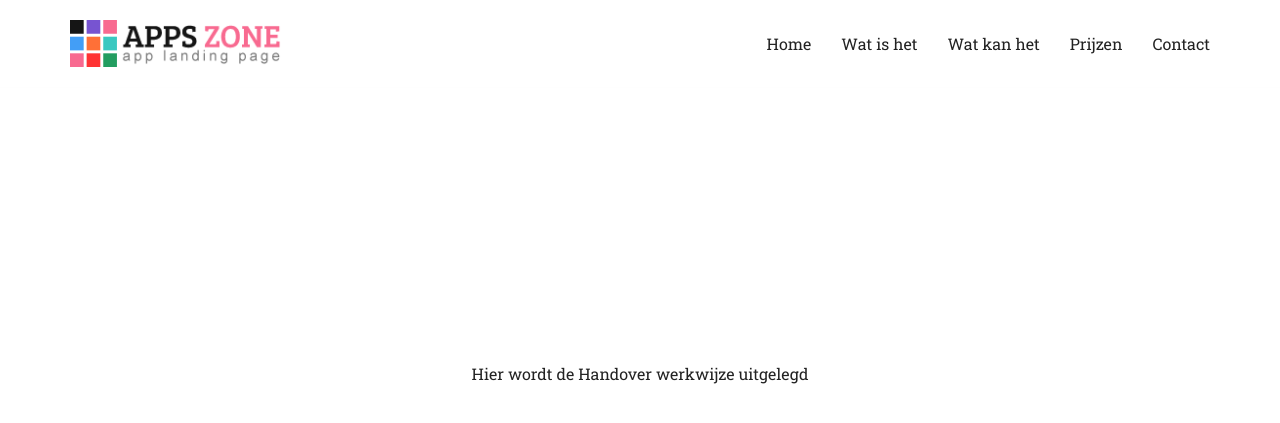
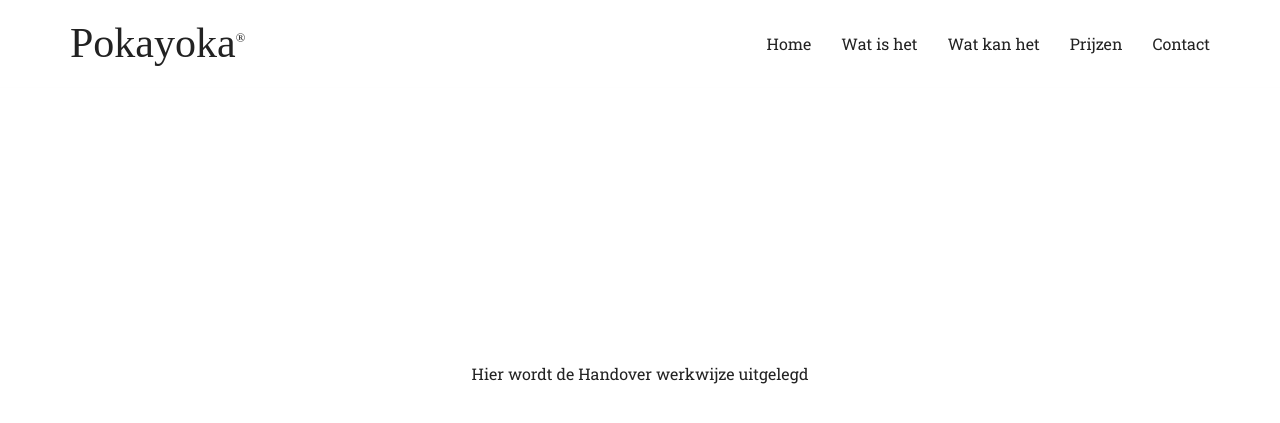
Before and after one commit to sandersoeteman/sandersoeteman.github.io, a Jekyll site: the page built from pages/handovers.html, in a window 1280 px wide. Shown: the top 423 px of the page. Built offline with Jekyll 4.4.1, drawn with Linux system fonts in a browser that asks for light colours; nearby versions of some CDN libraries; some web fonts are replaced.

Commit message:
replaced logo img with pokayoka h1

```diff
--- a/_includes/header.html
+++ b/_includes/header.html
@@ -1,16 +1,22 @@
-<header id="stickey-menu">
+<header id="sticky-menu">
   <div class="main-menu">
     <div class="container">
       <div class="row">
         <!-- Brand and toggle get grouped for better mobile display -->
         <div class="col-sm-3">
           <div class="navbar-header">
-                        <button type="button" class="navbar-toggle collapsed custom-toggle" data-toggle="collapse" data-target="#header-menu" aria-expanded="false">
+            <button
+              type="button"
+              class="navbar-toggle collapsed custom-toggle"
+              data-toggle="collapse"
+              data-target="#header-menu"
+              aria-expanded="false"
+            >
               <i class="fa fa-bars fa-lg"></i>
             </button>
             <div class="logo-brand">
-                            <a href="{{site.url}}">
-                                <img src="{{site.baseurl}}/assets/images/logo.png" alt="logo">
+              <a href="{{ site.url }}">
+                <h1 class="registered">Pokayoka</h1>
               </a>
             </div>
           </div>
--- a/_includes/header_two.html
+++ b/_includes/header_two.html
@@ -1,5 +1,5 @@
 <!-- main menu area -->
-<header id="stickey-menu">
+<header id="sticky-menu">
    <nav class="main-menu">
       <div class="container">
          <!-- Brand and toggle get grouped for better mobile display -->
--- a/_layouts/tag_page.html
+++ b/_layouts/tag_page.html
@@ -4,7 +4,7 @@
 ---
 
 <!-- main menu area -->
-<header id="stickey-menu">
+<header id="sticky-menu">
   <nav class="main-menu">
     <div class="container">
       <!-- Brand and toggle get grouped for better mobile display -->
--- a/assets/css/responsive.css
+++ b/assets/css/responsive.css
@@ -238,7 +238,7 @@
     color: #f86a90;
   }
 
-  .stickey .main-menu ul li a:hover {
+  .sticky .main-menu ul li a:hover {
     color: #f86a90 !important;
   }
   .custom-toggle i {
--- a/assets/css/style.css
+++ b/assets/css/style.css
@@ -314,7 +314,20 @@ header {
 .logo-brand {
   float: left;
 }
-
+header .container h1 {
+  font-size: 42px;
+  margin: 0;
+  color: #222;
+}
+header.sticky .container h1 {
+  font-size: 28px;
+  margin-top: 9px;
+}
+.registered::after {
+  content: "\00AE";
+  font-size: 30%;
+  vertical-align: super;
+}
 .log-icon {
   float: left;
   font-size: 43px;
@@ -358,11 +371,11 @@ header {
   background-color: #f86a90;
   border-radius: 39px;
 }
-.stickey .navbar-nav li a:hover {
+.sticky .navbar-nav li a:hover {
   background-color: transparent !important;
   color: #f96a91;
 }
-.stickey .main-menu .navbar-nav li.active a {
+.sticky .main-menu .navbar-nav li.active a {
   color: #f96a91;
 }
 .navbar-nav li a:hover,
@@ -377,7 +390,7 @@ header {
   height: 47px;
   width: auto !important;
 }
-header.stickey .logo-brand img {
+header.sticky .logo-brand img {
   height: 30px;
   width: auto !important;
   margin-top: 9px;
@@ -708,7 +721,7 @@ header.stickey .logo-brand img {
 6. Sticky Menu
    ========================================== */
 
-.stickey .main-menu {
+.sticky .main-menu {
   animation: 0.2s linear 0s normal none 1 running fadeInDown;
   box-shadow: 0 4px 8px rgba(0, 0, 0, 0.1);
   background: #ffffff;
@@ -723,7 +736,7 @@ header.stickey .logo-brand img {
   padding: 0px 0;
   border: 0;
 }
-.stickey .main-menu ul li a {
+.sticky .main-menu ul li a {
   color: #303030;
 }
 /* ==========================================
--- a/assets/js/main.js
+++ b/assets/js/main.js
@@ -60,7 +60,7 @@
   // });
 
   /* ==========================================
-           2. stickey menu
+           2. sticky menu
    ========================================== */
 
   function sticky_menu() {
@@ -68,9 +68,9 @@
     windows.on("scroll", function() {
       var scroll = windows.scrollTop();
       if (scroll < 110) {
-        $("#stickey-menu").removeClass("stickey");
+        $("#sticky-menu").removeClass("sticky");
       } else {
-        $("#stickey-menu").addClass("stickey");
+        $("#sticky-menu").addClass("sticky");
       }
     });
   }
```
Lines whose indentation alone changed are shown as unchanged.
